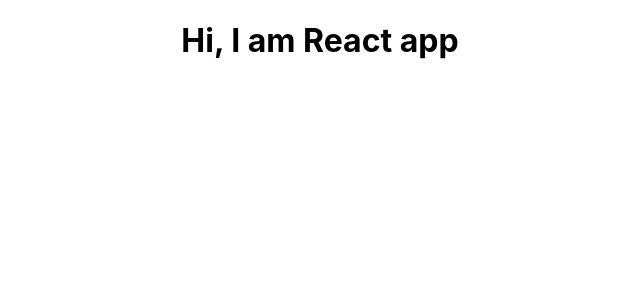
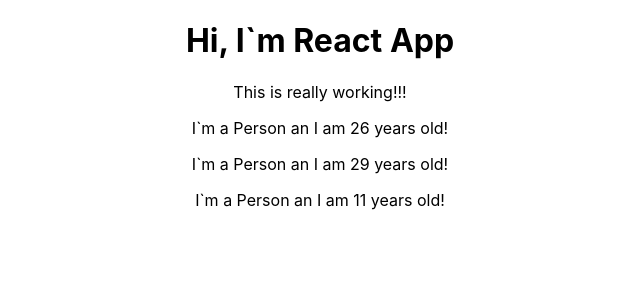
Before and after one commit to djordjereact/new-app, a React (Create React App) app: page / in a window 1280 px wide. Shown: the top 300 px of the page, without its empty margins (320-960 px from the left). Built offline with nearby package versions, Linux system fonts and the light colour scheme.

Commit message:
Add random paragraph

```diff
--- a/src/App.js
+++ b/src/App.js
@@ -1,10 +1,15 @@
 import React from 'react';
 import './App.css';
+import Person from './Person/Person';
 
 function App() {
   return (
     <div className="App">
-      <h1>Hi, I am React app</h1>
+      <h1>Hi, I`m React App</h1>
+        <p>This is really working!!!</p>
+        <Person/>
+        <Person/>
+        <Person/>
     </div>
   );
   // return React.createElement('div',{className: "App"}, React.createElement('h1',null, 'Does this work now?'))
--- /dev/null
+++ b/src/Person/Person.js
@@ -0,0 +1,7 @@
+import React from 'react';
+
+const person = () => {
+    return <p>I`m a Person an I am {Math.floor(Math.random() * 30)} years old!</p>
+}
+
+export default person;
```
